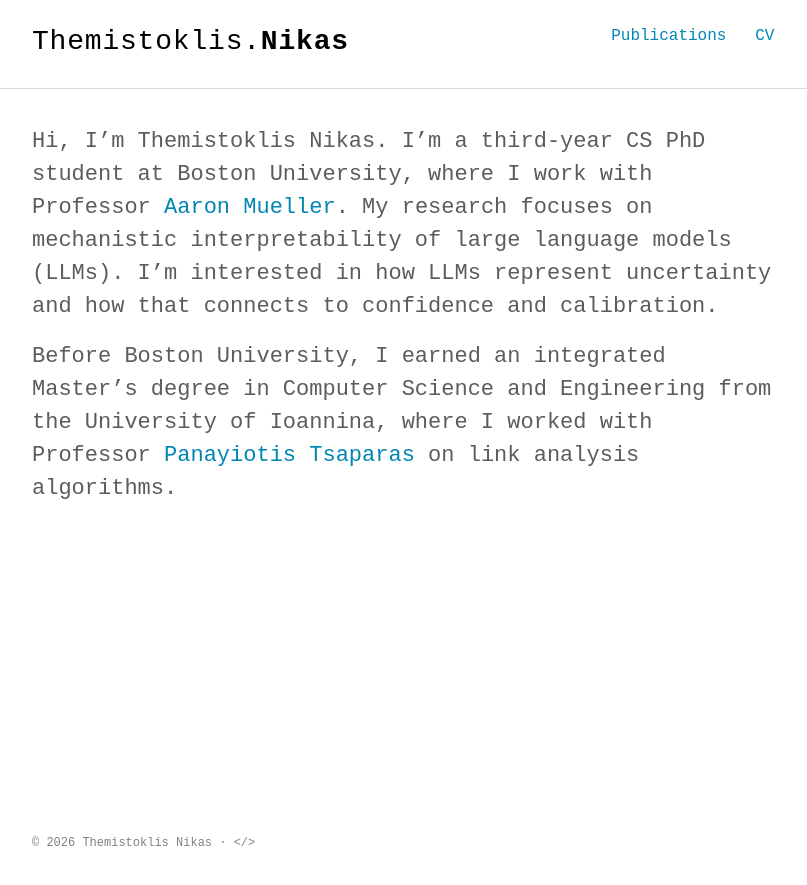
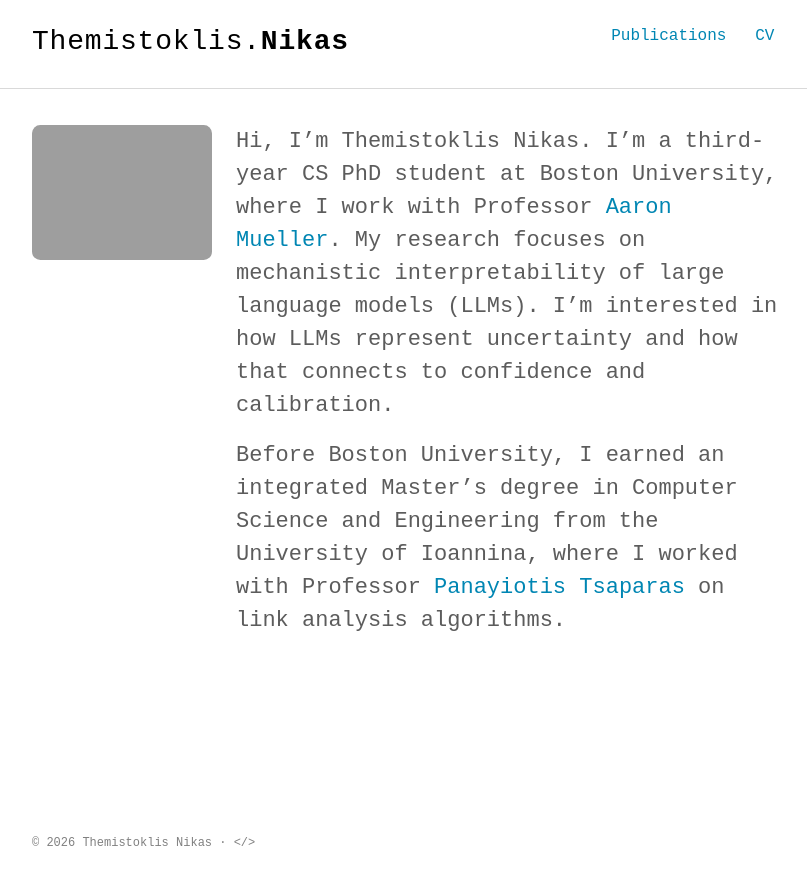
Before and after one commit to tnikas/tnikas.github.io, a Jekyll site: the page built from index.html, in a window 1280 px wide. Shown: the top 885 px of the page, without its empty margins (232-1039 px from the left). Built offline with Jekyll 4.4.1, drawn with Linux system fonts in a browser that asks for light colours; some web fonts are replaced.

Commit message:
Updated photo

```diff
--- a/_includes/intro.html
+++ b/_includes/intro.html
@@ -1,5 +1,11 @@
 <section class="intro">
   <div class="container">
+    <div class="intro-grid">
+      <figure class="intro-photo">
+        <img src="{{ '/assets/images/author.jpg' | prepend: site.baseurl | prepend: site.url }}" alt="Portrait of Themistoklis Nikas">
+      </figure>
+
+      <div class="intro-copy">
         <p class="lead">
           Hi, I’m Themistoklis Nikas. I’m a third-year CS PhD student at Boston University, where I work with Professor
           <a href="https://aaronmueller.github.io/" target="_blank" rel="noopener"> Aaron Mueller</a>.
@@ -14,4 +20,6 @@
           on link analysis algorithms.
         </p>
       </div>
+    </div>
+  </div>
 </section>
--- a/assets/scss/_layout.scss
+++ b/assets/scss/_layout.scss
@@ -102,6 +102,41 @@ hr {
 
   .container {
     padding-bottom: 0;
+  }
+
+  .intro-grid {
+    display: grid;
+    grid-template-columns: 180px 1fr;
+    column-gap: $base-spacing;
+    align-items: start;
+  }
+
+  .intro-photo {
+    margin: 0;
+  }
+
+  .intro-photo img {
+    display: block;
+    width: 100%;
+    max-width: 180px;
+    border-radius: $base-border-radius;
+  }
+
+  .intro-copy .lead:first-child {
+    margin-top: 0;
+  }
+}
+
+@media screen and (max-width: 700px) {
+  .intro {
+    .intro-grid {
+      grid-template-columns: 1fr;
+      row-gap: $small-spacing;
+    }
+
+    .intro-photo img {
+      max-width: 140px;
+    }
   }
 }
 
```
Also changed, not shown: assets/images/author.jpg (deleted), 1 other file. Lines whose indentation alone changed are shown as unchanged.
